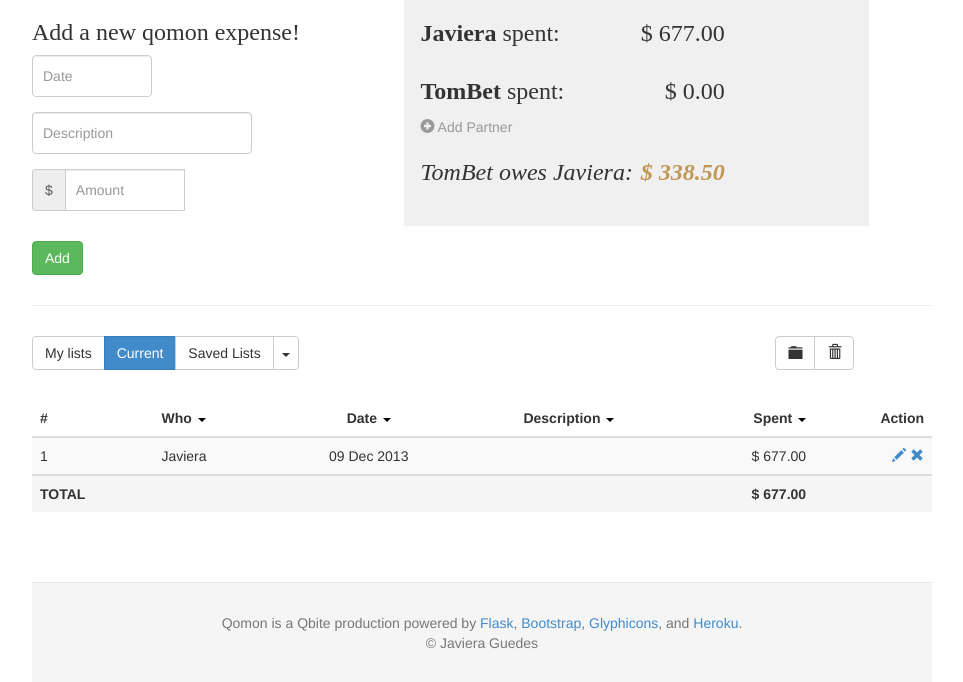
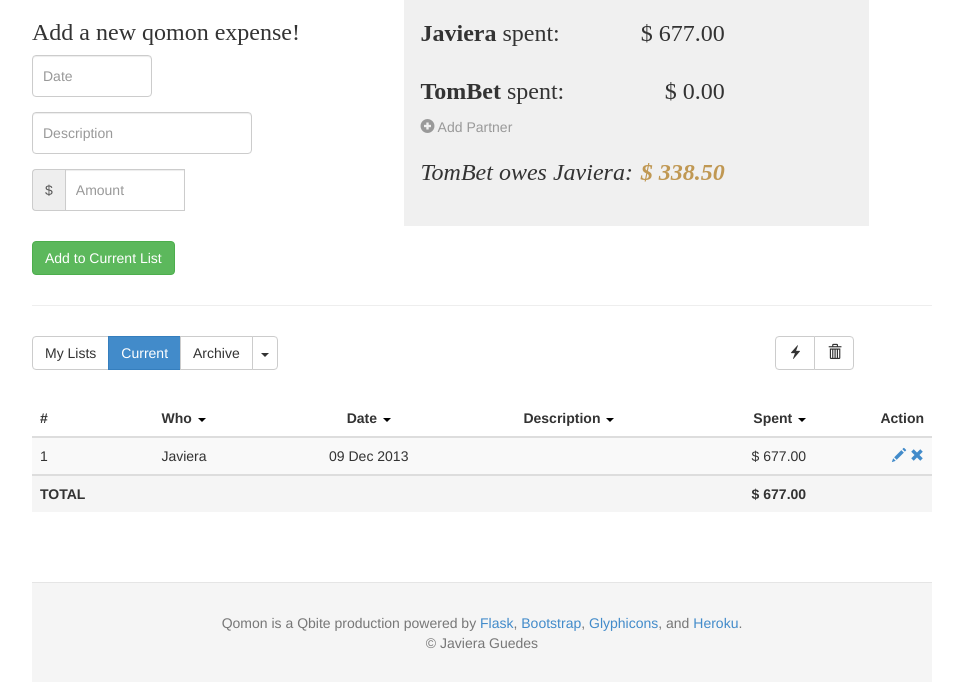
Before and after one commit to javierahermosa/qmon, a Flask app: page /users/profile/ in a window 1280 px wide. Shown: the part 145-827 px from the top of the page, without its empty margins (158-1121 px from the left). Run offline with Flask 2, Linux system fonts and the light colour scheme; a user stored in the database is signed in; data comes from the database, SQL or seed files in the repository; both versions use the stored data as it was after the commit; parts of the project's set-up code (start-up, migrations or seed data) failed here and were passed over; some libraries are stand-ins or nearby versions.

Commit message:
refined list panel

```diff
--- a/app/templates/base.html
+++ b/app/templates/base.html
@@ -138,5 +138,12 @@
 
 	</script>
 
+	<script type="text/javascript">
+	    $(function () {
+	        $("[rel='tooltip']").tooltip();
+	    });
+	</script>
+
+
 </body>
 </html>
--- a/app/templates/users/profile.html
+++ b/app/templates/users/profile.html
@@ -15,7 +15,6 @@
 	<div class="col-sm-3 col-md-4 col-lg-4">
 
 		<h3 class="text-mutted text-left">  Add a new qomon expense! </h3>
-
 		{% from "forms/macros.html" import render_field %}
 		<form role="form" class="form form-medium" action="{{ url_for('users.profile') }}" method="post">
 		{{ form.csrf_token }}
@@ -31,11 +30,10 @@
 		        {{ render_field(form.amount, class="form-control input-small text") }}
             </div>
 			<p> &nbsp;</p>
-
-			{% if user.current_list != "new" %}
-	  		<button type="submit" class="btn btn-success disabled">Add</button>
-			{% else %}
-			<button type="submit" class="btn btn-success">Add</button>
+            {% if user.current_list == "new" %}
+	  		<button type="submit" class="btn btn-success">Add to Current List</button>
+		    {% else %}
+		    <button type="submit" class="btn btn-success">Add to {{user.current_list}}</button>
 			{% endif %}
 		 </form>
 
@@ -161,7 +159,7 @@
 <div class="row">
 	<div class="col-sm-6 col-md-4 col-lg-">
 		<div class="btn-group pull-left">
-			<button type="button" class="btn btn-default"> My lists </button>
+			<button type="button" class="btn btn-default"> My Lists </button>
 
 			{% if user.current_list == "new" %}
 			<a class="btn btn-primary" href="{{ url_for('users.current_list',list_name='new') }}">Current</a>
@@ -173,7 +171,7 @@
 			{% if user.current_list != "new" %}
 			<button type="button" class="btn btn-primary"> {{user.current_list}}</button>
 			{% else %}
-			<button type="button" class="btn btn-default"> Saved Lists</button>
+			<button type="button" class="btn btn-default"> Archive </button>
 			{% endif %}
 
   		    <button type="button" class="btn btn-default dropdown-toggle" data-toggle="dropdown">
@@ -204,11 +202,13 @@
 	<div class="col-sm-6 col-md-6 col-lg-5 col-md-offset-2">
 		<div class="btn-group pull-right">
 
-			<button type="button" class="btn btn-default" data-toggle="modal" data-target="#save">
-				<span class="glyphicon glyphicon-folder-close"></span>
+			<button type="button" class="btn btn-default" rel="tooltip"
+			        title="Archive List &amp; Start New" data-toggle="modal" data-target="#save">
+				<span class="glyphicon glyphicon-flash"></span>
 			</button>
 
-  		  	<button class="btn btn-default" data-toggle="modal" data-target="#delete_new">
+  		  	<button class="btn btn-default" rel="tooltip"
+			         title="Delete List" data-toggle="modal" data-target="#delete_new">
 				<span class="glyphicon glyphicon-trash"></span>
 			</button>
 		</div>
@@ -243,7 +243,7 @@
      <div class="modal-content">
        <div class="modal-header">
          <button type="button" class="close" data-dismiss="modal" aria-hidden="true">&times;</button>
-         <h3 class="modal-title" id="myModalLabel">Save List</h3>
+         <h3 class="modal-title" id="myModalLabel">Archive List and Start New</h3>
        </div>
 
 	   <form role="form_list" class="form form-medium" action="." method="post">
@@ -256,7 +256,7 @@
       	<div class="modal-footer">
          	<button type="button" class="btn btn-default" data-dismiss="modal">Close</button>
 		 	<a href="#">
-		  	  <button class="btn btn-success">Save List</button></a>
+		  	  <button class="btn btn-success">Archive List</button></a>
        	</div>
       </form>
 
--- a/app/users/views.py
+++ b/app/users/views.py
@@ -136,10 +136,25 @@ def profile():
     user = User.query.filter_by(id=session['user_id']).first()
     p1 = User.query.filter_by(email=user.partner1_email).first()
     p2 = User.query.filter_by(email=user.partner2_email).first()
-    unique_lists = Account.query.group_by(Account.list_name).\
+    unique_lists_u = Account.query.group_by(Account.list_name).\
                           filter_by(user_id=session['user_id']).\
                           order_by(Account.trans_id).all()
-    lists = [l.list_name for l in unique_lists]
+
+    all_lists = unique_lists_u
+    if p1:
+        unique_lists_p1 = Account.query.group_by(Account.list_name).\
+                          filter_by(user_id=p1.id).\
+                          order_by(Account.trans_id).all()
+        all_lists = all_lists + unique_lists_p1
+
+    if p2:
+        unique_lists_p2 = Account.query.group_by(Account.list_name).\
+                          filter_by(user_id=p2.id).\
+                          order_by(Account.trans_id).all()
+        all_lists = all_lists + unique_lists_p2
+
+    lists = list(set([l.list_name for l in all_lists]))
+
     if "new" not in lists: lists.append(u"new")
 
     form = DataForm(request.form)
```
Also changed, not shown: app.db, app/static/img/demo.png.
